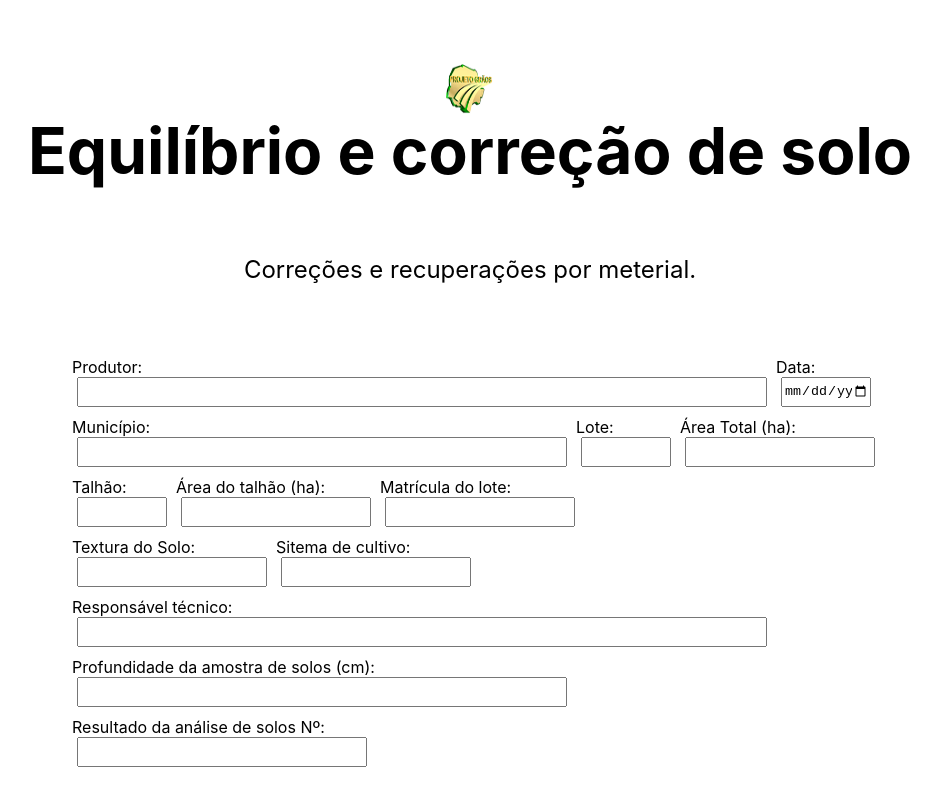
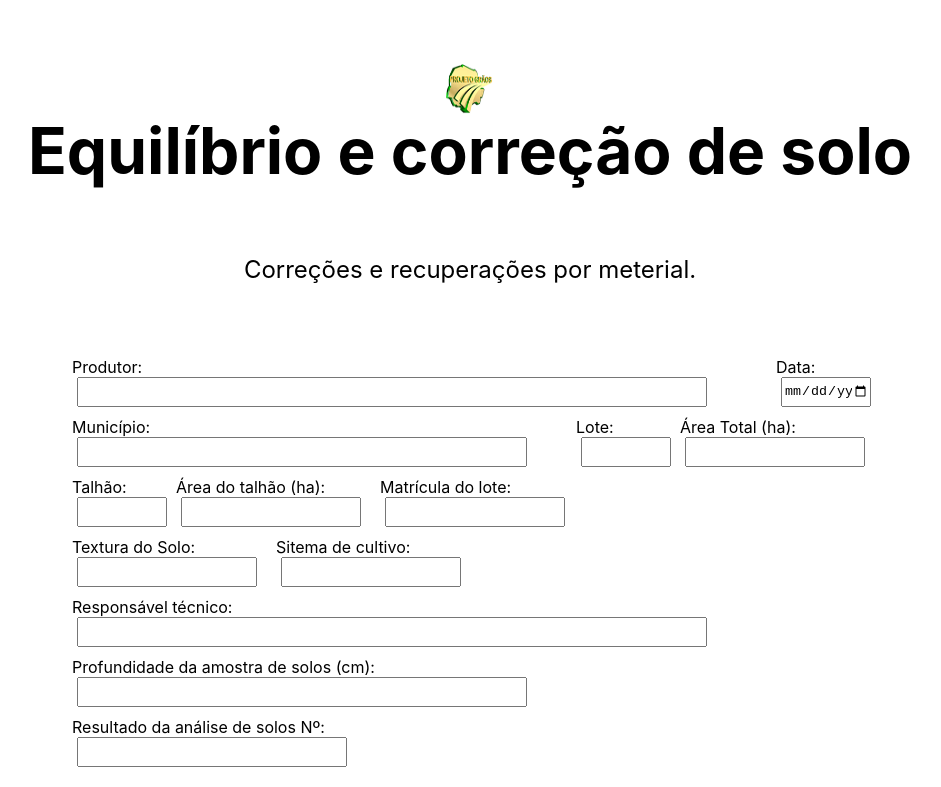
Before and after one commit to MatheusPSantos/sa-soilcorrection-interface, a Next.js app: page / in a window 1280 px wide. Shown: the top 787 px of the page, without its empty margins (170-1111 px from the left). Built offline with nearby package versions, Linux system fonts and the light colour scheme.

Commit message:
atualizando o componente de input

```diff
--- a/components/Input/index.js
+++ b/components/Input/index.js
@@ -1,6 +1,8 @@
 import styled from "styled-components";
 
 export const Input = styled.input`
+    position: relative;
+    width: 90%;
     height: 30px;
     margin: 0px 5px;
     &:hover {
```
